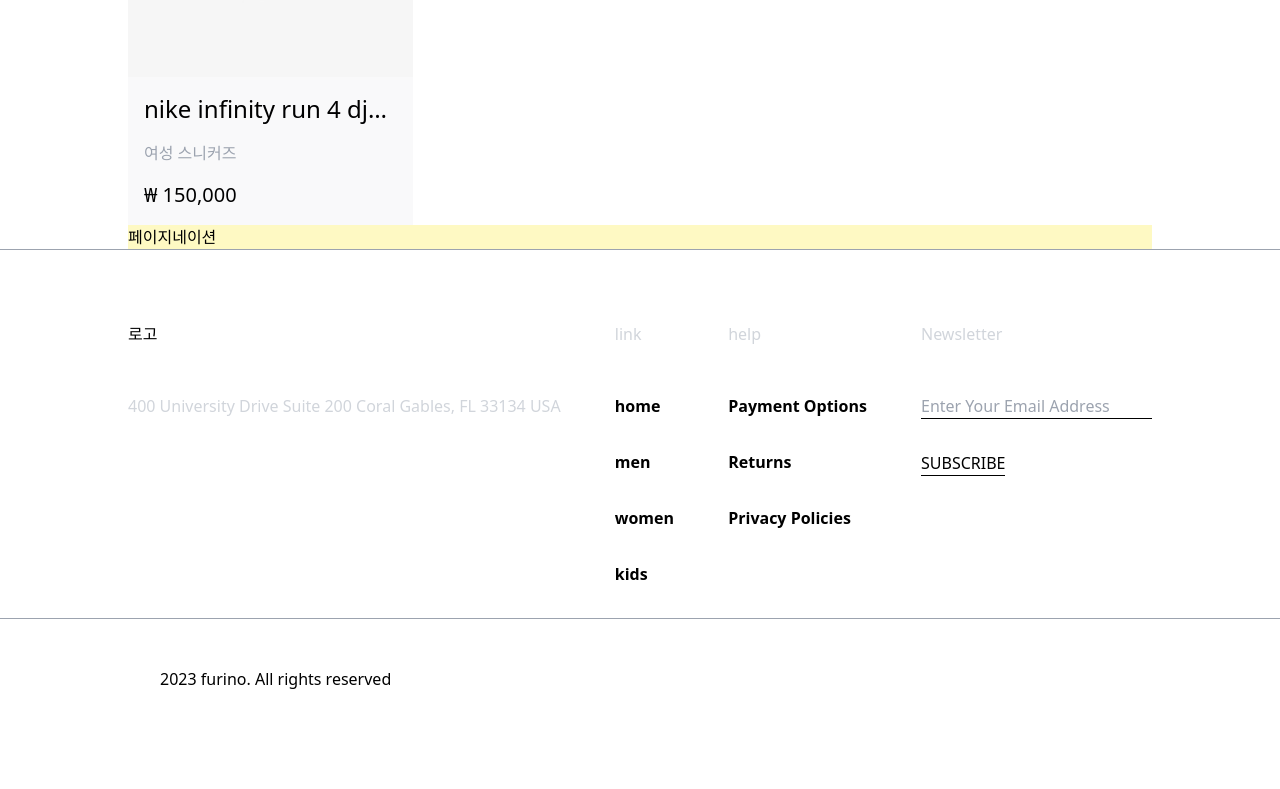
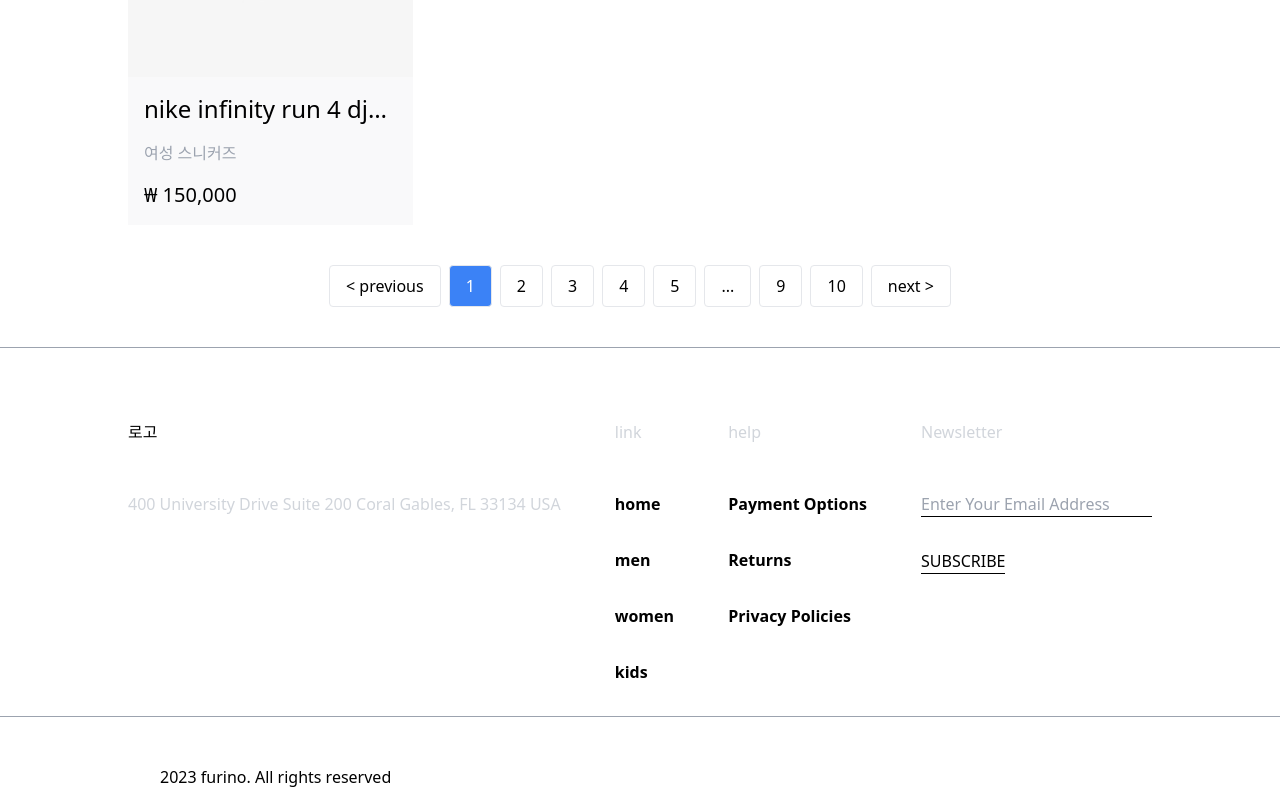
Before and after one commit to supercodingTeam1/front_end, a React (Vite) app: page /product-list in a window 1280 px wide. Shown: the part 1935-2724 px from the top of the page. Before the commit the page ends 2626 px from the top, so only its background shows below. Built offline with nearby package versions, Linux system fonts and the light colour scheme.

Commit message:
add pagination

```diff
--- a/package.json
+++ b/package.json
@@ -17,6 +17,7 @@
     "react-daum-postcode": "^3.1.3",
     "react-dom": "^18.3.1",
     "react-hook-form": "^7.53.0",
+    "react-paginate": "^8.2.0",
     "react-router-dom": "^6.26.2",
     "react-slick": "^0.30.2",
     "recoil": "^0.7.7",
--- /dev/null
+++ b/src/component/Pagination.tsx
@@ -0,0 +1,33 @@
+import ReactPaginate from "react-paginate";
+
+export interface IPaginationProps {
+  onChange: () => void;
+  total: number;
+}
+
+export default function Pagination(props: IPaginationProps) {
+  return (
+    <ReactPaginate
+      breakLabel="..."
+      nextLabel="next >"
+      onPageChange={props.onChange}
+      pageRangeDisplayed={5}
+      marginPagesDisplayed={2}
+      pageCount={10}
+      previousLabel="< previous"
+      renderOnZeroPageCount={null}
+      containerClassName={"flex justify-center items-center space-x-2"}
+      pageClassName={"px-4 py-2 border rounded  cursor-pointer"}
+      activeClassName={"bg-blue-500 text-white"}
+      previousClassName={
+        "px-4 py-2 border rounded hover:bg-gray-100 cursor-pointer"
+      }
+      nextClassName={
+        "px-4 py-2 border rounded hover:bg-gray-100 cursor-pointer"
+      }
+      breakClassName={
+        "px-4 py-2 border rounded hover:bg-gray-100 cursor-pointer"
+      }
+    />
+  );
+}
--- a/src/pages/ProductList/index.tsx
+++ b/src/pages/ProductList/index.tsx
@@ -1,6 +1,7 @@
 import * as React from "react";
 import ItemCard from "../../component/ItemCard";
 import MxLayout from "../../layout/MxLayout";
+import Pagination from "../../component/Pagination";
 
 export interface IProductListProps {}
 
@@ -18,7 +19,9 @@
           })}
         </div>
         {/* pagination */}
-        <div className="bg-yellow-100">페이지네이션</div>
+        <div className="my-10">
+          <Pagination />
+        </div>
       </MxLayout>
     </div>
   );
```
Also changed, not shown: 1 other file (tests, documents, lock files or other folders).
